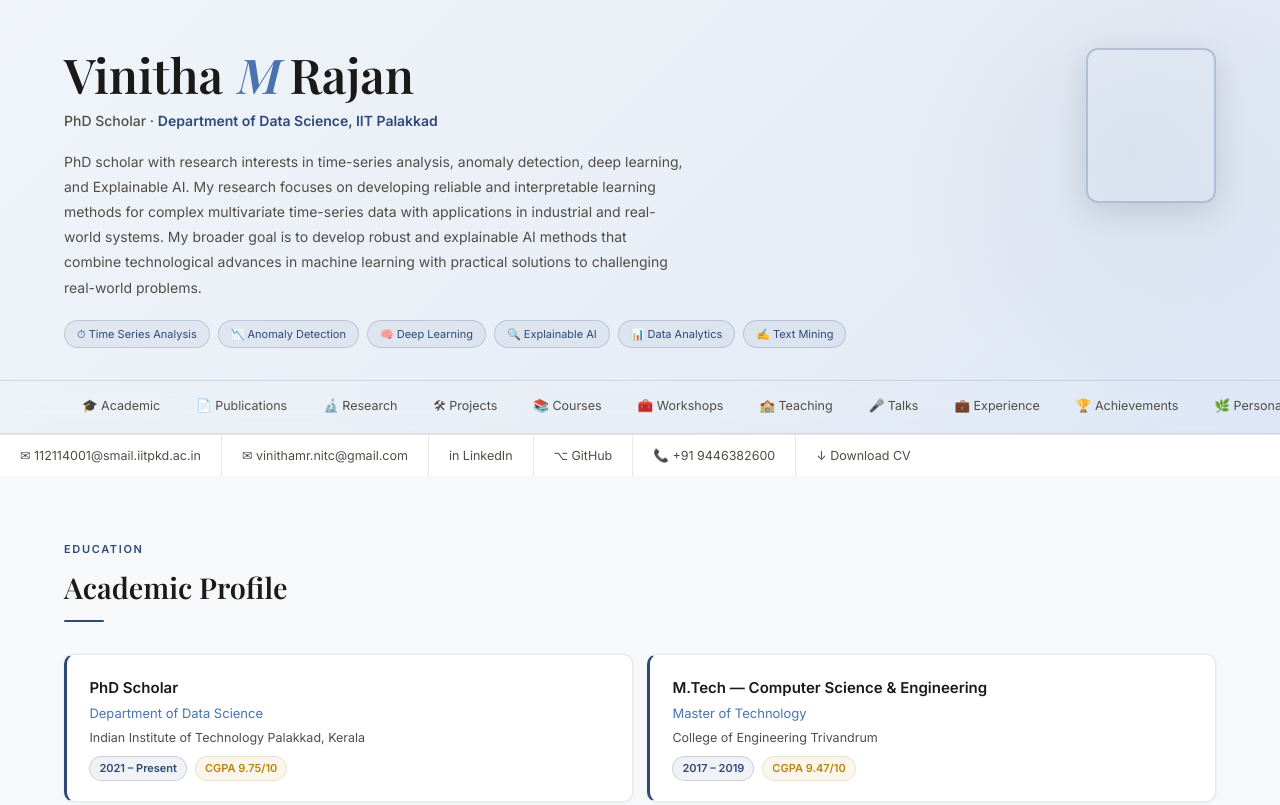
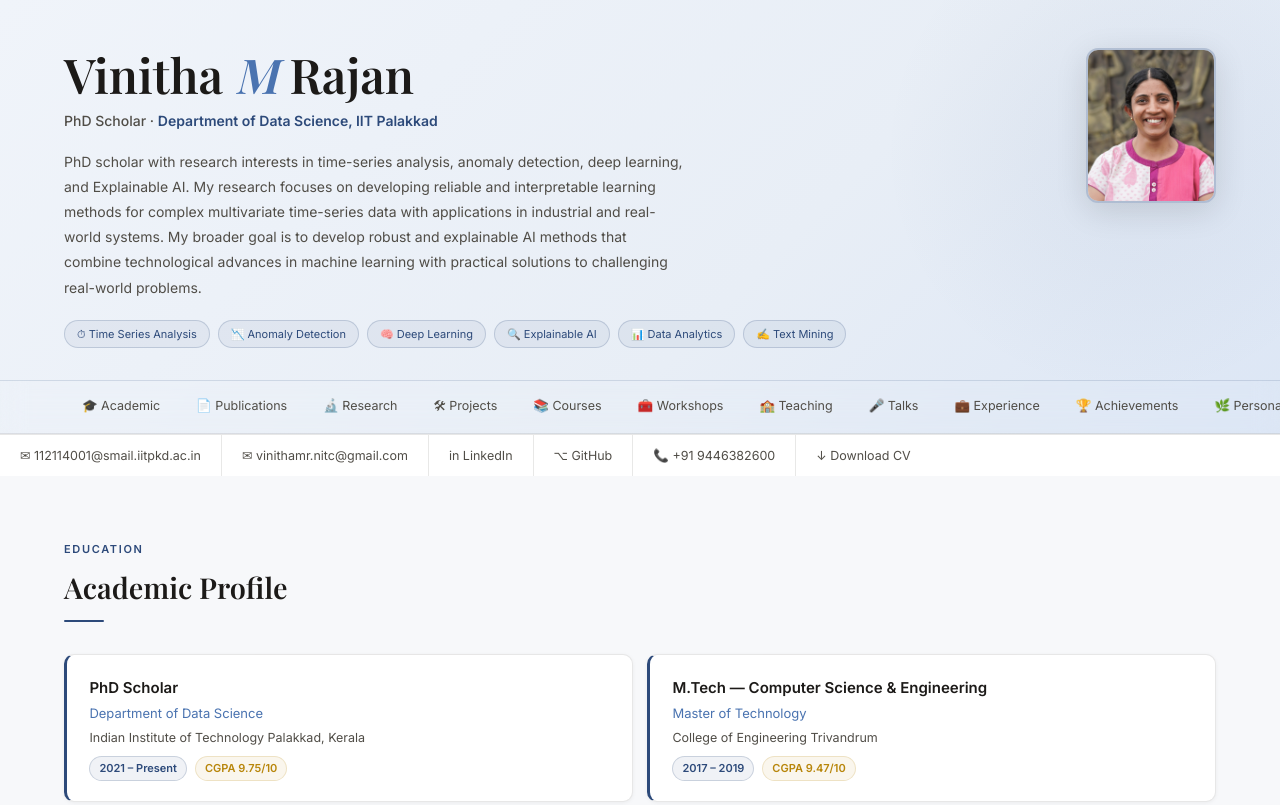
Before and after one commit to VINITHAMR/vinithamr.github.io, a plain HTML site: page index.html in a window 1280 px wide. Shown: the top 805 px of the page. Drawn offline with nearby package versions, Linux system fonts and the light colour scheme; a web font is replaced by a local one.

Commit message:
Update index.html

```diff
--- a/index.html
+++ b/index.html
@@ -220,7 +220,7 @@
     </div>
     <div class="photo-wrap" style="position:relative">
       <div class="photo-box" style="position:relative;cursor:default">
-        <img id="profilePhoto" src="entry.png" alt="Vinitha M Rajan"
+        <img id="profilePhoto" src="vinithamr.jpg" alt="Vinitha M Rajan"
           onerror="this.style.opacity='0'"/>
       </div>
     </div>
```
